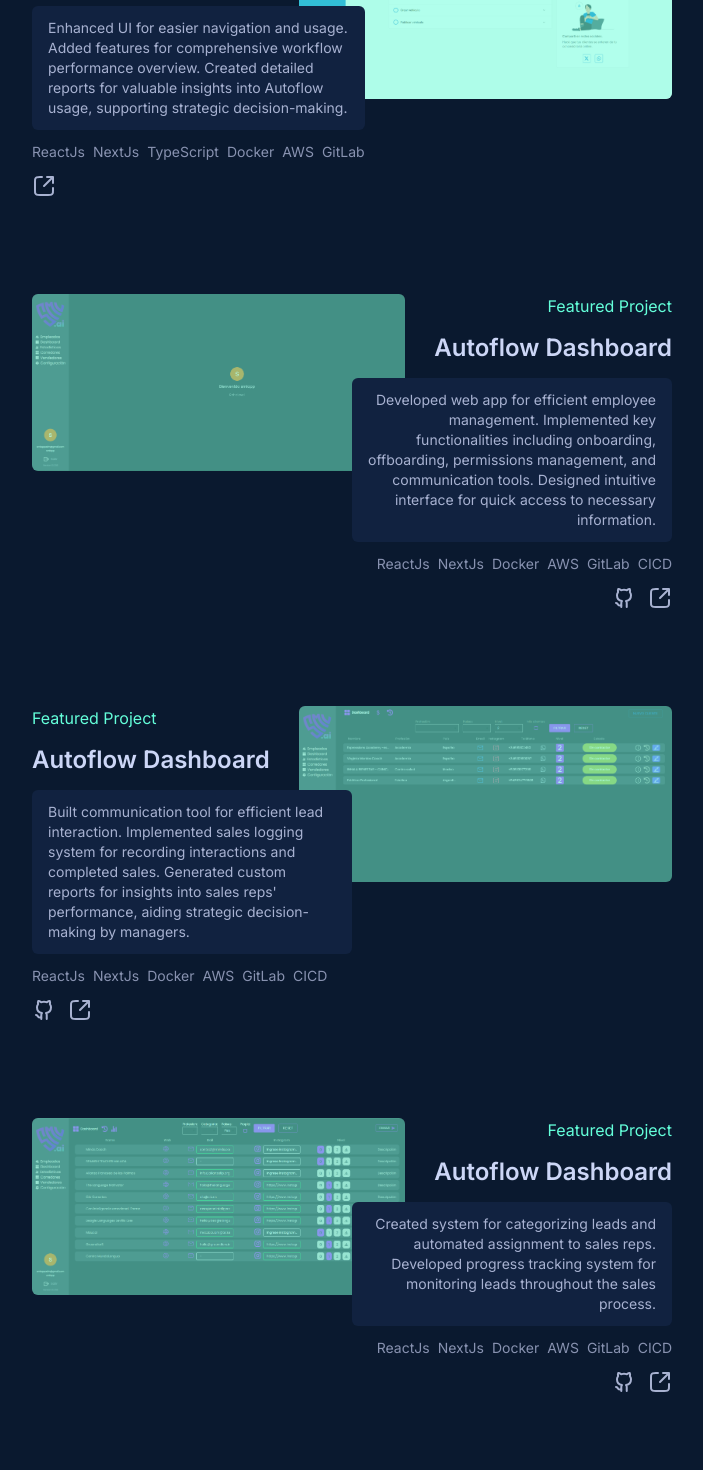
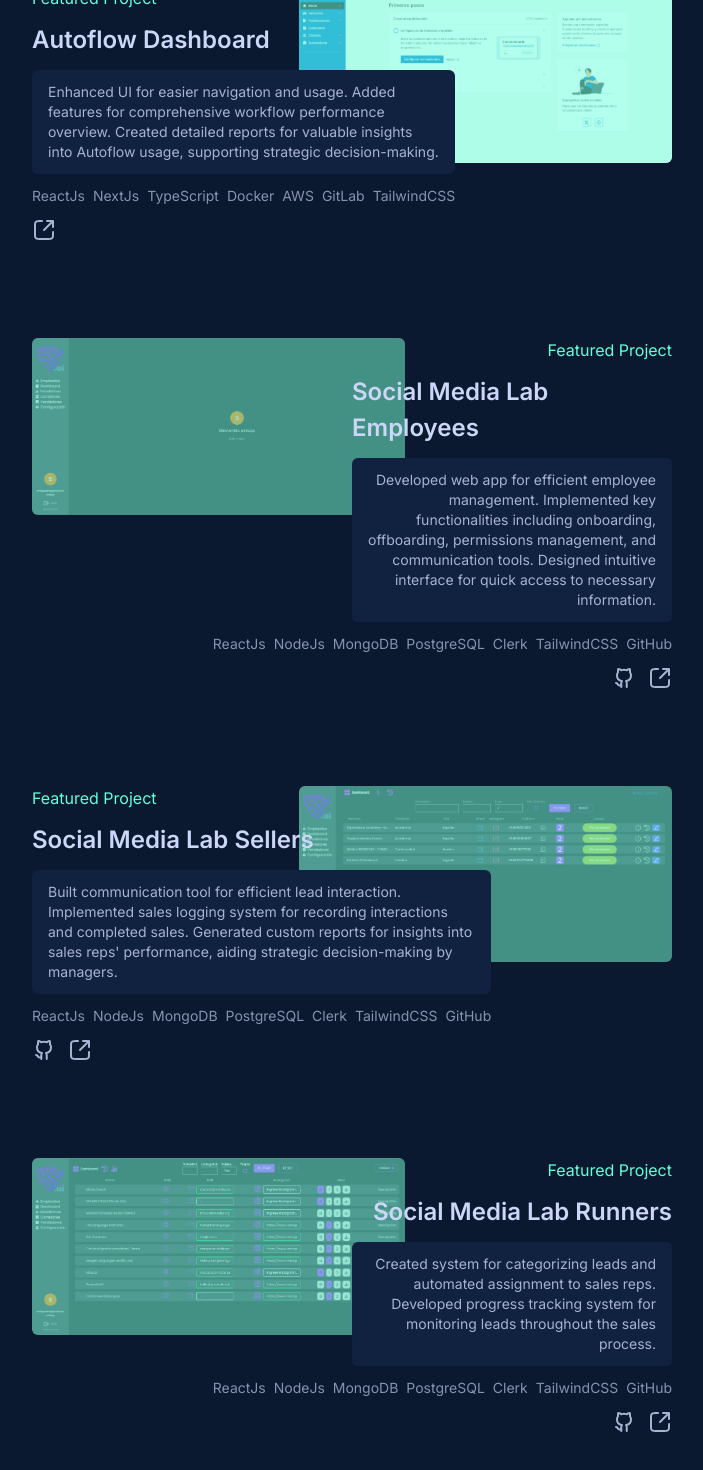
Before and after one commit to Jonavoe/portfolio, a React (Vite) app: page / in a window 1280 px wide. Shown: the part 2538-4008 px from the top of the page, without its empty margins (288-991 px from the left). Built offline with nearby package versions, Linux system fonts and the light colour scheme; a web font is replaced by a local one.

Commit message:
Update Projects.tsx

```diff
--- a/src/components/Projects.tsx
+++ b/src/components/Projects.tsx
@@ -7,7 +7,7 @@
 import CardRight from './CardRight'
 import CardLeft from './CardLeft'
 import CardMobile from './CardMobile'
-export default function Projects() {
+export default function Projects({ es }) {
 
     return (
         <div id='work' className='flex justify-center gap-10 mb-10 md:mb-40'>
@@ -16,91 +16,50 @@
                     <h2 className='text-3xl font-bold text-[--lightest-slate]'><span className='text-[--green]'>03.</span> Some Things I’ve Built</h2>
                     <div className='flex flex-col md:gap-10'>
 
+                        const es = true; // Variable que indica el idioma
+
                         <CardRight
                             image={AutoflowLanding}
-                            title={"Autoflow Dashboard"}
-                            description={"Redesigned landing page to improve user experience and boost conversions. Crafted compelling copy to showcase Autoflow's benefits and encourage platform trial. Implemented new calls to action for enhanced user engagement."}
-                            technologies={["ReactJs", "NextJs", "TypeScript", "Docker", "AWS", "Github"]}
+                            title={es ? "Autoflow Landing" : "Autoflow Landing"}
+                            description={es ? "Rediseñé la página de aterrizaje para mejorar la experiencia del usuario e impulsar las conversiones. Creé contenido atractivo para mostrar los beneficios de Autoflow e incentivar la prueba de la plataforma. Implementé nuevos llamados a la acción para fomentar una mayor participación del usuario." : "Redesigned landing page to improve user experience and boost conversions. Crafted compelling copy to showcase Autoflow's benefits and encourage platform trial. Implemented new calls to action for enhanced user engagement."}
+                            technologies={["ReactJs", "NextJs", "TypeScript", "Github", "TailwindCSS"]}
                             git={""}
                             page={"https://www.autoflow.com.ar/"}
                         />
 
+
                         <CardLeft
                             image={AutoflowDesktop}
-                            title={"Autoflow Dashboard"}
-                            description={"Enhanced UI for easier navigation and usage. Added features for comprehensive workflow performance overview. Created detailed reports for valuable insights into Autoflow usage, supporting strategic decision-making."}
-                            technologies={["ReactJs", "NextJs", "TypeScript", "Docker", "AWS", "GitLab"]}
+                            title={es ? "Autoflow Dashboard" : "Autoflow Dashboard"}
+                            description={es ? "Interfaz de usuario mejorada para una navegación y uso más sencillos. Se agregaron funciones para una visión general integral del rendimiento del flujo de trabajo. Se crearon informes detallados para obtener información valiosa sobre el uso de Autoflow, lo que respalda la toma de decisiones estratégicas." : "Enhanced UI for easier navigation and usage. Added features for comprehensive workflow performance overview. Created detailed reports for valuable insights into Autoflow usage, supporting strategic decision-making."}
+                            technologies={["ReactJs", "NextJs", "TypeScript", "Docker", "AWS", "GitLab", "TailwindCSS"]}
                             git={""}
                             page={"https://app.autoflow.com.ar/"}
                         />
 
                         <CardRight
                             image={smlapp}
-                            title={"Autoflow Dashboard"}
-                            description={"Developed web app for efficient employee management. Implemented key functionalities including onboarding, offboarding, permissions management, and communication tools. Designed intuitive interface for quick access to necessary information."}
-                            technologies={["ReactJs", "NextJs", "Docker", "AWS", "GitLab", "CICD"]}
+                            title={es ? "Social Media Lab Empleados" : "Social Media Lab Employees"}
+                            description={es ? "Se desarrolló una aplicación web para una gestión eficiente de empleados. Se implementaron funcionalidades clave que incluyen la incorporación, la baja, la gestión de permisos y herramientas de comunicación. Se diseñó una interfaz intuitiva para un acceso rápido a la información necesaria." : "Developed web app for efficient employee management. Implemented key functionalities including onboarding, offboarding, permissions management, and communication tools. Designed intuitive interface for quick access to necessary information."}
+                            technologies={["ReactJs", "NodeJs", "MongoDB", "PostgreSQL", "Clerk", "TailwindCSS", "GitHub"]}
                             git={"https://github.com/Jonavoe/Ventas"}
                             page={"https://ventas-jonavoe.vercel.app/"}
                         />
 
                         <CardLeft
                             image={vendedores}
-                            title={"Autoflow Dashboard"}
-                            description={"Built communication tool for efficient lead interaction. Implemented sales logging system for recording interactions and completed sales. Generated custom reports for insights into sales reps' performance, aiding strategic decision-making by managers."}
-                            technologies={["ReactJs", "NextJs", "Docker", "AWS", "GitLab", "CICD"]}
+                            title={es ? "Social Media Lab Vendedores" : "Social Media Lab  Sellers"}
+                            description={es ? "Se desarrolló una herramienta de comunicación para una interacción eficiente con los leads (clientes potenciales). Se implementó un sistema de registro de ventas para grabar las interacciones y las ventas cerradas. Se generaron informes personalizados que brindan información valiosa sobre el desempeño de los representantes de ventas, lo que ayuda a los gerentes a tomar decisiones estratégicas." : "Built communication tool for efficient lead interaction. Implemented sales logging system for recording interactions and completed sales. Generated custom reports for insights into sales reps' performance, aiding strategic decision-making by managers."}
+                            technologies={["ReactJs", "NodeJs", "MongoDB", "PostgreSQL", "Clerk", "TailwindCSS", "GitHub"]}
                             git={"https://github.com/Jonavoe/Ventas"}
                             page={"https://ventas-jonavoe.vercel.app/"}
                         />
 
                         <CardRight
                             image={corredores}
-                            title={"Autoflow Dashboard"}
-                            description={"Created system for categorizing leads and automated assignment to sales reps. Developed progress tracking system for monitoring leads throughout the sales process."}
-                            technologies={["ReactJs", "NextJs", "Docker", "AWS", "GitLab", "CICD"]}
-                            git={"https://github.com/Jonavoe/Ventas"}
-                            page={"https://ventas-jonavoe.vercel.app/"}
-                        />
-                        <CardMobile
-                            image={AutoflowLanding}
-                            title={"Autoflow Dashboard"}
-                            description={"Redesigned landing page to improve user experience and boost conversions. Crafted compelling copy to showcase Autoflow's benefits and encourage platform trial. Implemented new calls to action for enhanced user engagement."}
-                            technologies={["ReactJs", "NextJs", "TypeScript", "Docker", "AWS", "Github"]}
-                            git={""}
-                            page={"https://www.autoflow.com.ar/"}
-                        />
-
-                        <CardMobile
-                            image={AutoflowDesktop}
-                            title={"Autoflow Dashboard"}
-                            description={"Enhanced UI for easier navigation and usage. Added features for comprehensive workflow performance overview. Created detailed reports for valuable insights into Autoflow usage, supporting strategic decision-making."}
-                            technologies={["ReactJs", "NextJs", "TypeScript", "Docker", "AWS", "GitLab"]}
-                            git={""}
-                            page={"https://app.autoflow.com.ar/"}
-                        />
-
-                        <CardMobile
-                            image={smlapp}
-                            title={"Autoflow Dashboard"}
-                            description={"Developed web app for efficient employee management. Implemented key functionalities including onboarding, offboarding, permissions management, and communication tools. Designed intuitive interface for quick access to necessary information."}
-                            technologies={["ReactJs", "NextJs", "Docker", "AWS", "GitLab", "CICD"]}
-                            git={"https://github.com/Jonavoe/Ventas"}
-                            page={"https://ventas-jonavoe.vercel.app/"}
-                        />
-
-                        <CardMobile
-                            image={vendedores}
-                            title={"Autoflow Dashboard"}
-                            description={"Built communication tool for efficient lead interaction. Implemented sales logging system for recording interactions and completed sales. Generated custom reports for insights into sales reps' performance, aiding strategic decision-making by managers."}
-                            technologies={["ReactJs", "NextJs", "Docker", "AWS", "GitLab", "CICD"]}
-                            git={"https://github.com/Jonavoe/Ventas"}
-                            page={"https://ventas-jonavoe.vercel.app/"}
-                        />
-
-                        <CardMobile
-                            image={corredores}
-                            title={"Autoflow Dashboard"}
-                            description={"Created system for categorizing leads and automated assignment to sales reps. Developed progress tracking system for monitoring leads throughout the sales process."}
-                            technologies={["ReactJs", "NextJs", "Docker", "AWS", "GitLab", "CICD"]}
+                            title={es ? "Social Media Lab Corredores" : "Social Media Lab Runners"}
+                            description={es ? "Se creó un sistema para clasificar leads (clientes potenciales) y su asignación automatizada a representantes de ventas. Se desarrolló un sistema de seguimiento del progreso para monitorear a los leads a lo largo de todo el proceso de ventas." : "Created system for categorizing leads and automated assignment to sales reps. Developed progress tracking system for monitoring leads throughout the sales process."}
+                            technologies={["ReactJs", "NodeJs", "MongoDB", "PostgreSQL", "Clerk", "TailwindCSS", "GitHub"]}
                             git={"https://github.com/Jonavoe/Ventas"}
                             page={"https://ventas-jonavoe.vercel.app/"}
                         />
```
